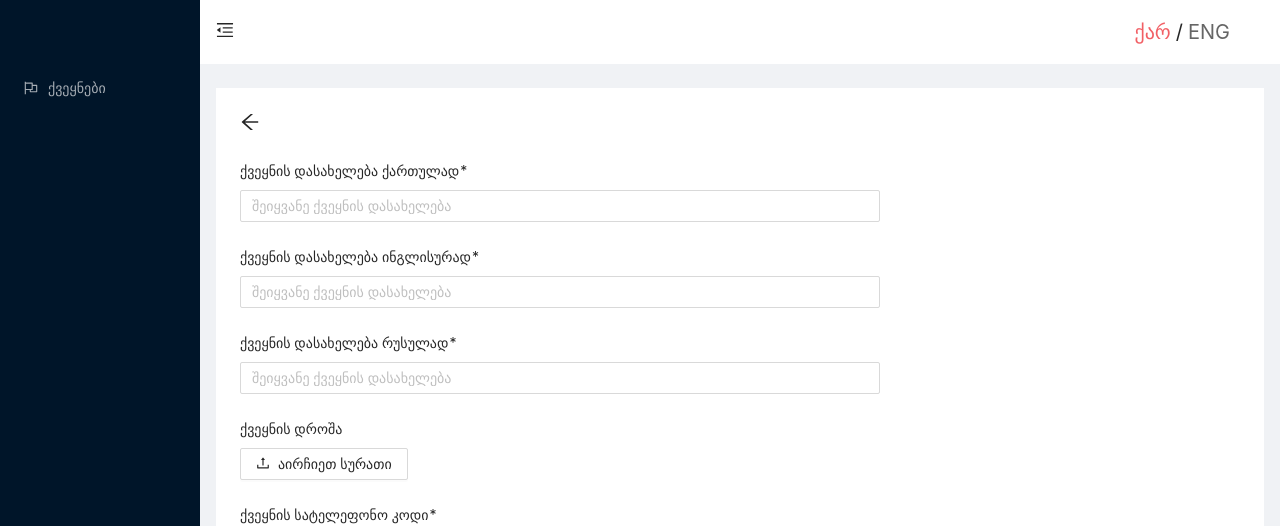
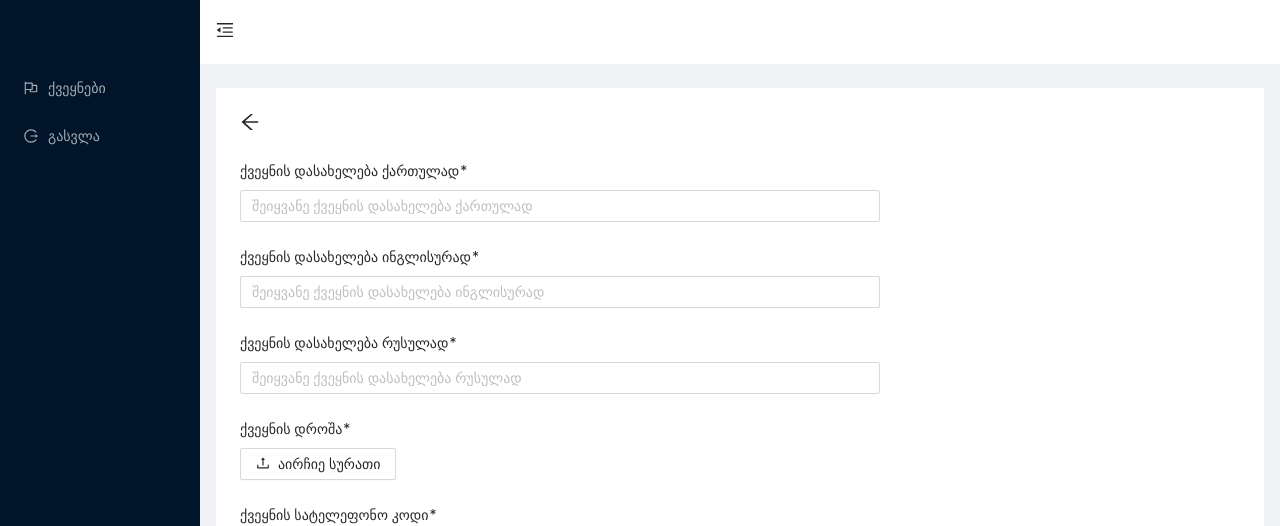
Before and after one commit to BekaDvali132/Georgian-Railway-Guest, a React (Create React App) app in the folder frontend/: page /admin/countries/add in a window 1280 px wide. Shown: the top 526 px of the page. Built offline with nearby package versions, Linux system fonts and the light colour scheme; no server answers; sample sign-in values are in the browser's storage.

Commit message:
countries and login translations in georgian only admin pages

```diff
--- a/frontend/src/components/admin/adminRoute/AdminRoute.jsx
+++ b/frontend/src/components/admin/adminRoute/AdminRoute.jsx
@@ -3,6 +3,7 @@ import {
   MenuFoldOutlined,
   MenuUnfoldOutlined,
   FlagOutlined,
+  LogoutOutlined
 } from "@ant-design/icons";
 import React, { useContext, useState } from "react";
 import './AdminRoute.scss'
@@ -12,11 +13,13 @@ import { useEffect } from "react";
 import { AdminContext } from "../../contexts/adminContext/adminContext";
 import useTranslation from "../../hooks/translation/useTranslation";
 import { TranslationContext } from "../../contexts/TranslationContext";
+import translations  from "../../hooks/translation/translations.json";
 
 const { Header, Sider, Content } = Layout;
 
 function AdminRoute() {
   const [collapsed, setCollapsed] = useState(false);
+  const [activeKey, setActiveKey] = useState();
   let navigate = useNavigate();
   const adminContext = useContext(AdminContext)
   const {trans, currentLanguage} = useTranslation();
@@ -70,7 +73,8 @@ function AdminRoute() {
       <Sider
       trigger={null}
       collapsible
-      collapsed={collapsed}>
+      collapsed={collapsed}
+      >
         <div className="logo" />
         <Menu
           theme="dark"
@@ -79,10 +83,18 @@ function AdminRoute() {
             {
               key: "1",
               icon: <FlagOutlined />,
-              label: trans('countries'),
-              onClick: ()=>navigate('/admin/countries')
+              label: translations['ka']?.['countries'],
+              onClick: ()=>(navigate('/admin/countries'),setActiveKey(1))
+
+            },
+            {
+              key: "2",
+              icon: <LogoutOutlined />,
+              label: translations['ka']?.['logout'],
+              onClick: ()=>(adminContext.resetUser(),navigate('/admin/login'))
             }
           ]}
+          defaultActiveFirst={activeKey}
         ></Menu>
       </Sider>
       <Layout className="site-layout">
@@ -96,9 +108,9 @@ function AdminRoute() {
                 className: 'trigger',
                 onClick: () => setCollapsed(!collapsed)
             })}
-            <div className="language-changer">
+            {/* <div className="language-changer">
             <div className={`language ${currentLanguage === 'ka' && 'active'}`} onClick={()=>{setCurrentLanguage('ka')}}>ქარ</div> / <div className={`language ${currentLanguage === 'en' && 'active'}`} onClick={()=>{setCurrentLanguage('en')}}>ENG</div>
-            </div>
+            </div>  */}
         </Header>
         <Content
         className="site-layout-background"
--- a/frontend/src/components/admin/countries/AddCountry.jsx
+++ b/frontend/src/components/admin/countries/AddCountry.jsx
@@ -4,6 +4,7 @@ import { useNavigate } from "react-router-dom";
 import axios from "axios";
 import { useState } from "react";
 import { useEffect } from "react";
+import translations from '../../hooks/translation/translations.json'
 
 function AddCountry() {
   const [form] = Form.useForm();
@@ -11,13 +12,6 @@ function AddCountry() {
   const [errors, setErrors] = useState({});
 
   const [fileList, setFileList] = useState([]);
-  const [file, setFile] = useState([]);
-
-  const getBase64 = (img, callback) => {
-    const reader = new FileReader();
-    reader.addEventListener('load', () => callback(reader.result));
-    reader.readAsDataURL(img);
-  };
 
   const onFinish = (values) => {
 
@@ -49,14 +43,12 @@ function AddCountry() {
           status:'done',
           url: URL.createObjectURL(file)
         }]);
-        getBase64(file, (url) => {
-          setFile(url);
-        });
+        setErrors({...errors,flag_image:null})
       } else {
-      message.error("სურათი უნდა იყოს 500kb ზომის");
+      setErrors({...errors,flag_image:"სურათი უნდა იყოს 500kb ზომის"})
       }
     } else {
-      message.error("სურათ უნდა იყოს .jpeg, .jpg, .png ან .svg გაფართოების");
+      setErrors({...errors,flag_image:"სურათ უნდა იყოს .jpeg, .jpg, .png ან .svg გაფართოების"})
     }
     return false;
   }
@@ -69,33 +61,33 @@ function AddCountry() {
       />
       <Form layout="vertical" form={form} onFinish={onFinish}>
         <Form.Item
-          label="ქვეყნის დასახელება ქართულად*"
+          label={translations['ka']['country_name_geo']+"*"}
           name={"name_ka"}
           validateStatus={errors?.name_ka && "error"}
           help={errors?.name_ka}
         >
-          <Input placeholder="შეიყვანე ქვეყნის დასახელება" />
+          <Input placeholder={translations['ka']['input_country_name_geo']} />
         </Form.Item>
         <Form.Item
-          label="ქვეყნის დასახელება ინგლისურად*"
+          label={translations['ka']['country_name_en']+"*"}
           name={"name_en"}
           validateStatus={errors?.name_en && "error"}
           help={errors?.name_en}
         >
-          <Input placeholder="შეიყვანე ქვეყნის დასახელება" />
+          <Input placeholder={translations['ka']['input_country_name_en']} />
         </Form.Item>
         <Form.Item
-          label="ქვეყნის დასახელება რუსულად*"
+          label={translations['ka']['country_name_ru']+"*"}
           name={"name_ru"}
           validateStatus={errors?.name_ru && "error"}
           help={errors?.name_ru}
         >
-          <Input placeholder="შეიყვანე ქვეყნის დასახელება" />
+          <Input placeholder={translations['ka']['input_country_name_ru']} />
         </Form.Item>
 
         <Form.Item
         name={'flag_image'}
-        label={"ქვეყნის დროშა"}
+        label={translations['ka']['country_flag']+"*"}
         validateStatus={errors?.flag_image && "error"}
         help={errors?.flag_image}>
         <Upload
@@ -104,24 +96,24 @@ function AddCountry() {
           fileList={fileList}
           onRemove={()=>setFileList(null)}
         >
-          <Button icon={<UploadOutlined />}>აირჩიეთ სურათი</Button>
+          <Button icon={<UploadOutlined />}>{translations['ka']['choose_image']}</Button>
         </Upload>
         </Form.Item>
         <Form.Item
           name={"country_phone_code"}
-          label="ქვეყნის სატელეფონო კოდი*"
+          label={translations['ka']['country_phone_code']+"*"}
           validateStatus={errors?.country_phone_code && "error"}
           help={errors?.country_phone_code}
         >
           <InputNumber
-            placeholder="შეიყვანე ქვეყნის სატელეფონო კოდი"
+            placeholder={translations['ka']['input_country_phone_code']}
             type="number"
-            controls={"none"}
+            controls={false}
           />
         </Form.Item>
         <Form.Item>
           <Button type="primary" htmlType="submit">
-            შენახვა
+            {translations['ka']['submit']}
           </Button>
         </Form.Item>
       </Form>
--- a/frontend/src/components/admin/countries/EditCountry.jsx
+++ b/frontend/src/components/admin/countries/EditCountry.jsx
@@ -4,6 +4,7 @@ import { useNavigate, useParams } from "react-router-dom";
 import axios from "axios";
 import { useState } from "react";
 import { useEffect } from "react";
+import translations from '../../hooks/translation/translations.json'
 
 function EditCountry() {
   const {id} = useParams();
@@ -62,11 +63,12 @@ function EditCountry() {
           status:'done',
           url: URL.createObjectURL(file)
         }]);
+        setErrors({...errors,flag_image:null})
       } else {
-      message.error("სურათი უნდა იყოს 500kb ზომის");
+        setErrors({...errors,flag_image:"სურათი უნდა იყოს 500kb ზომის"})
       }
     } else {
-      message.error("სურათ უნდა იყოს .jpeg, .jpg, .png ან .svg გაფართოების");
+      setErrors({...errors,flag_image:"სურათ უნდა იყოს .jpeg, .jpg, .png ან .svg გაფართოების"})
     }
     return false;
   }
@@ -79,33 +81,33 @@ console.log(file?.[0]?.url);
       />
       <Form layout="vertical" form={form} onFinish={onFinish}>
         <Form.Item
-          label="ქვეყნის დასახელება ქართულად*"
+          label={`${translations['ka']['country_name_geo']}*`}
           name={"name_ka"}
           validateStatus={errors?.name_ka && "error"}
           help={errors?.name_ka}
         >
-          <Input placeholder="შეიყვანე ქვეყნის დასახელება" />
+          <Input placeholder={translations['ka']['input_country_name_geo']} />
         </Form.Item>
         <Form.Item
-          label="ქვეყნის დასახელება ინგლისურად*"
+          label={`${translations['ka']['country_name_en']}*`}
           name={"name_en"}
           validateStatus={errors?.name_en && "error"}
           help={errors?.name_en}
         >
-          <Input placeholder="შეიყვანე ქვეყნის დასახელება" />
+          <Input placeholder={translations['ka']['input_country_name_en']} />
         </Form.Item>
         <Form.Item
-          label="ქვეყნის დასახელება რუსულად*"
+          label={`${translations['ka']['country_name_ru']}*`}
           name={"name_ru"}
           validateStatus={errors?.name_ru && "error"}
           help={errors?.name_ru}
         >
-          <Input placeholder="შეიყვანე ქვეყნის დასახელება" />
+          <Input placeholder={translations['ka']['input_country_name_ru']} />
         </Form.Item>
 
         <Form.Item
         name={'flag_image'}
-        label={"ქვეყნის დროშა"}
+        label={`${translations['ka']['country_flag']}*`}
         validateStatus={errors?.flag_image && "error"}
         help={errors?.flag_image}>
         <Upload
@@ -114,24 +116,24 @@ console.log(file?.[0]?.url);
           fileList={fileList}
           onRemove={()=>setFileList(null)}
         >
-          <Button icon={<UploadOutlined />}>აირჩიეთ სურათი</Button>
+          <Button icon={<UploadOutlined />}>{translations['ka']['choose_image']}</Button>
         </Upload>
         </Form.Item>
         <Form.Item
           name={"country_phone_code"}
-          label="ქვეყნის სატელეფონო კოდი*"
+          label={`${translations['ka']['country_phone_code']}*`}
           validateStatus={errors?.country_phone_code && "error"}
           help={errors?.country_phone_code}
         >
           <InputNumber
-            placeholder="შეიყვანე ქვეყნის სატელეფონო კოდი"
+            placeholder={translations['ka']['input_country_phone_code']}
             type="number"
-            controls={"none"}
+            controls={false}
           />
         </Form.Item>
         <Form.Item>
           <Button type="primary" htmlType="submit">
-            შენახვა
+            {translations['ka']['submit']}
           </Button>
         </Form.Item>
       </Form>
--- a/frontend/src/components/admin/login/Login.jsx
+++ b/frontend/src/components/admin/login/Login.jsx
@@ -8,6 +8,8 @@ import { useNavigate } from "react-router-dom";
 import { AdminContext } from "../../contexts/adminContext/adminContext";
 import useTranslation from "../../hooks/translation/useTranslation";
 import "./Login.scss";
+import translations from '../../hooks/translation/translations.json';
+
 function Login() {
   const adminContext = useContext(AdminContext);
   const navigate = useNavigate();
@@ -73,7 +75,7 @@ function Login() {
         onFinish={handleFinish}
       >
         <Form.Item
-          label="დასახელება"
+          label={translations['ka']['username']}
           name={"username"}
           validateStatus={errors?.username && "error"}
           help={errors?.username}
@@ -81,7 +83,7 @@ function Login() {
           <Input />
         </Form.Item>
         <Form.Item
-          label="პაროლი"
+          label={translations['ka']['password']}
           name={"password"}
           validateStatus={errors?.password && "error"}
           help={errors?.password}
@@ -90,7 +92,7 @@ function Login() {
         </Form.Item>
         <Form.Item>
           <Button type="primary" htmlType="submit" loading={isLoading}>
-            {trans('submit')}
+            {translations['ka']['submit']}
           </Button>
         </Form.Item>
       </Form>
--- a/frontend/src/components/hooks/translation/translations.json
+++ b/frontend/src/components/hooks/translation/translations.json
@@ -21,7 +21,22 @@
         "country_name_en":"ქვეყნის დასახელება ინგლისურად",
         "country_name_ru":"ქვეყნის დასახელება რუსულად",
         "country_phone_code":"ქვეყნის სატელეფონო კოდი",
-        "delete":"წაშლა"
+        "delete":"წაშლა",
+        "choose_image":"აირჩიე სურათი",
+        "logout":"გასვლა",
+        "input":"შეიყვანე",
+        "input_country_flag":"ქვეყნის დროშა",
+        "input_country_name_geo":"შეიყვანე ქვეყნის დასახელება ქართულად",
+        "input_country_name_en":"შეიყვანე ქვეყნის დასახელება ინგლისურად",
+        "input_country_name_ru":"შეიყვანე ქვეყნის დასახელება რუსულად",
+        "input_country_phone_code":"შეიყვანე ქვეყნის სატელეფონო კოდი",
+        "delete_country":"ქვეყნის წაშლა",
+        "yes":"დიახ",
+        "no":"არა",
+        "country_delete_in_progress":"მიმდინარეობს ქვეყნის წაშლა",
+        "country_successfully_deleted":"ქვეყანა წარმატებით წაიშალა",
+        "username":"დასახელება",
+        "password":"პაროლი"
 
     }
 }
```
Also changed, not shown: frontend/src/components/admin/countries/Countries.jsx (+16 -15 lines), 1 other file (tests, documents, lock files or other folders).
